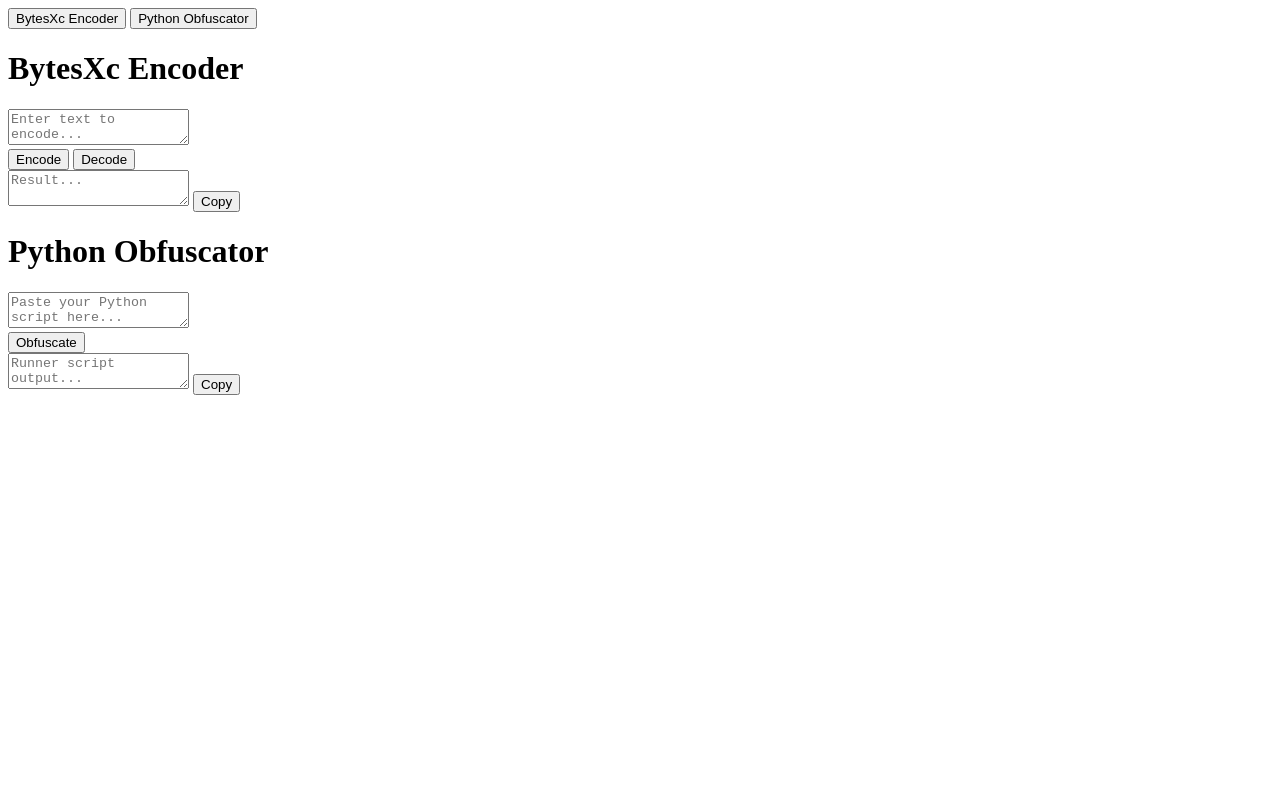
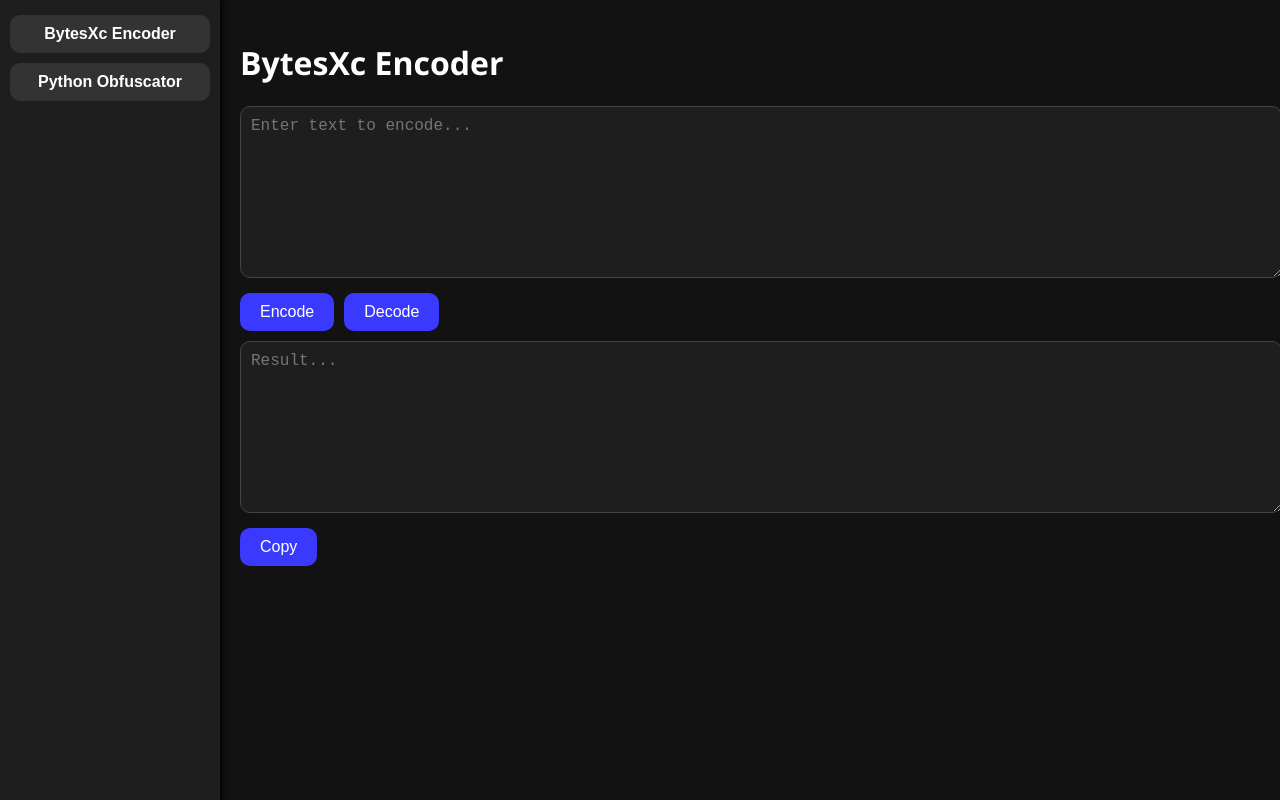
Before and after one commit to 4LT3RTH3GL1TCH3R/bytesXc, a plain HTML site: page index.html in a window 1280 px wide. Drawn offline with Linux system fonts and the light colour scheme.

Commit message:
Update style.css

```diff
--- a/style.css
+++ b/style.css
@@ -1,53 +1,81 @@
-/* Add below existing CSS */
-
-.output-wrapper {
-  position: relative;
+body {
+  margin: 0;
+  font-family: "Segoe UI", sans-serif;
+  background: #121212;
+  color: #fff;
+  display: flex;
 }
 
-.copyBtn {
-  position: absolute;
-  top: -35px;
-  right: 0;
-  background: #800080;
+.sidebar {
+  width: 200px;
+  background-color: #1e1e1e;
+  padding: 10px;
+  box-shadow: 2px 0 5px #000;
+  transition: transform 0.3s ease;
+  position: fixed;
+  height: 100vh;
+  overflow: auto;
+  z-index: 2;
+}
+
+.sidebar button {
+  width: 100%;
+  margin: 5px 0;
+  padding: 10px;
+  border: none;
+  background: #333;
+  color: white;
+  font-weight: bold;
+  border-radius: 10px;
+  cursor: pointer;
+  transition: background 0.2s ease;
+}
+
+.sidebar button:hover {
+  background: #555;
+}
+
+.container {
+  margin-left: 220px;
+  padding: 20px;
+  transition: all 0.3s ease;
+  flex: 1;
+}
+
+textarea {
+  width: 100%;
+  height: 150px;
+  border-radius: 10px;
+  padding: 10px;
+  font-size: 16px;
+  margin-bottom: 10px;
+  background: #1e1e1e;
+  color: white;
+  border: 1px solid #444;
+  resize: vertical;
+}
+
+.buttons {
+  display: flex;
+  gap: 10px;
+  margin-bottom: 10px;
+}
+
+button {
+  border-radius: 10px;
+  padding: 10px 20px;
+  font-size: 16px;
+  background: #3a3aff;
   color: white;
   border: none;
-  padding: 0.3rem 0.8rem;
-  font-size: 0.9rem;
-  border-radius: 6px;
   cursor: pointer;
-  transition: background-color 0.25s ease, box-shadow 0.3s ease;
-  user-select: none;
-  z-index: 10;
+  transition: background 0.2s ease;
 }
 
-.copyBtn:hover {
-  background: #d10000;
-  box-shadow: 0 0 10px #d10000;
+button:hover {
+  background: #5a5aff;
 }
 
-.copyBtn:active {
-  background: #a00000;
-  box-shadow: 0 0 6px #a00000;
-  transform: scale(0.95);
+.hidden {
+  display: none;
 }
-
-.copyBtn.copied {
-  background: #4caf50 !important;
-  box-shadow: 0 0 12px #4caf50 !important;
-}
-
-.copyBtn.copied::after {
-  content: "Copied!";
-  position: absolute;
-  top: -26px;
-  right: 50%;
-  transform: translateX(50%);
-  background: #4caf50;
-  padding: 2px 8px;
-  border-radius: 4px;
-  font-size: 0.75rem;
-  white-space: nowrap;
-  opacity: 0.9;
-  pointer-events: none;
-  user-select: none;
-}
```
